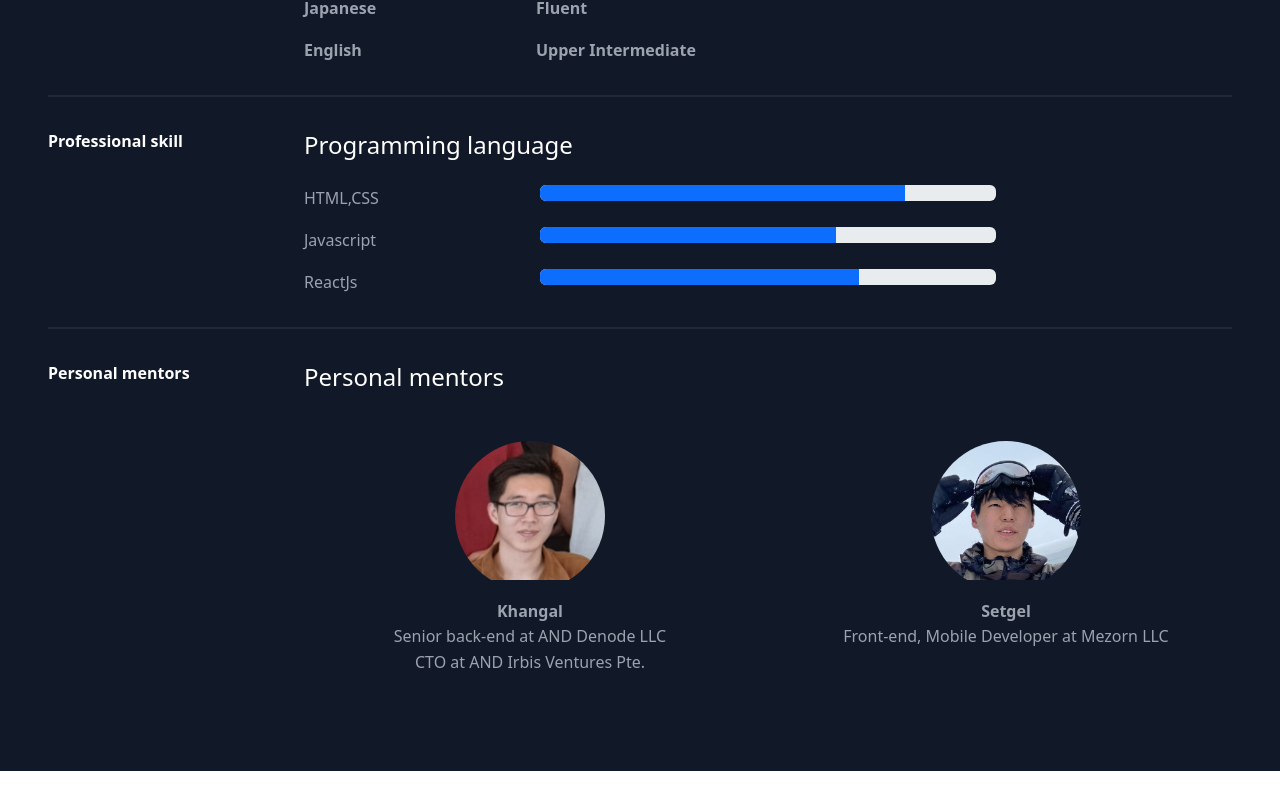
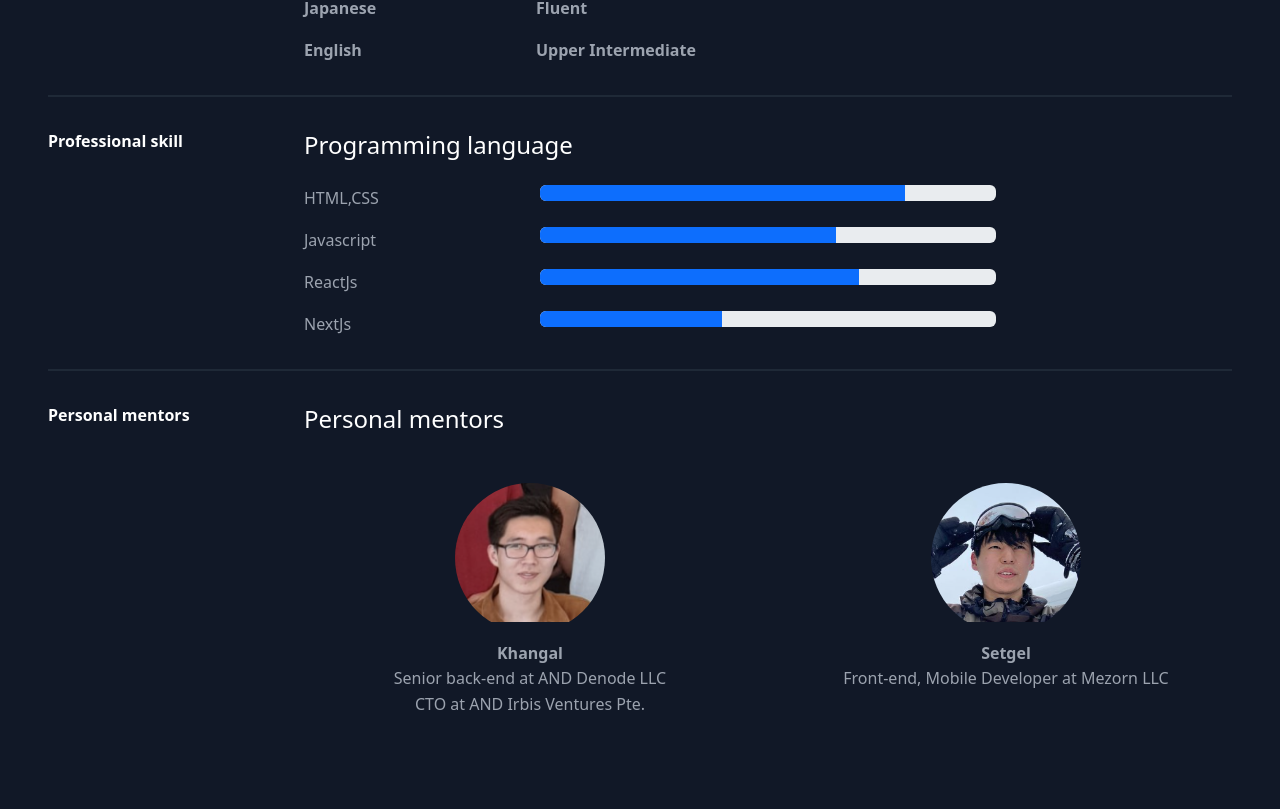
Before and after one commit to abo19mn/Resume, a Next.js app: page /en in a window 1280 px wide. Shown: the part 1077-1886 px from the top of the page. Before the commit the page ends 1848 px from the top, so only its background shows below. Built offline with nearby package versions, Linux system fonts and the light colour scheme.

Commit message:
add nextjs

```diff
--- a/app/[locale]/page.tsx
+++ b/app/[locale]/page.tsx
@@ -153,6 +153,11 @@ export default function Home() {
                     {" "}
                     <ProgressBar now={70} />{" "}
                   </strong>
+                  <div className="col-start-1">NextJs</div>
+                  <strong className="col-start-2 col-end-4">
+                    {" "}
+                    <ProgressBar now={40} />{" "}
+                  </strong>
                 </div>
               </div>
             </div>
```
